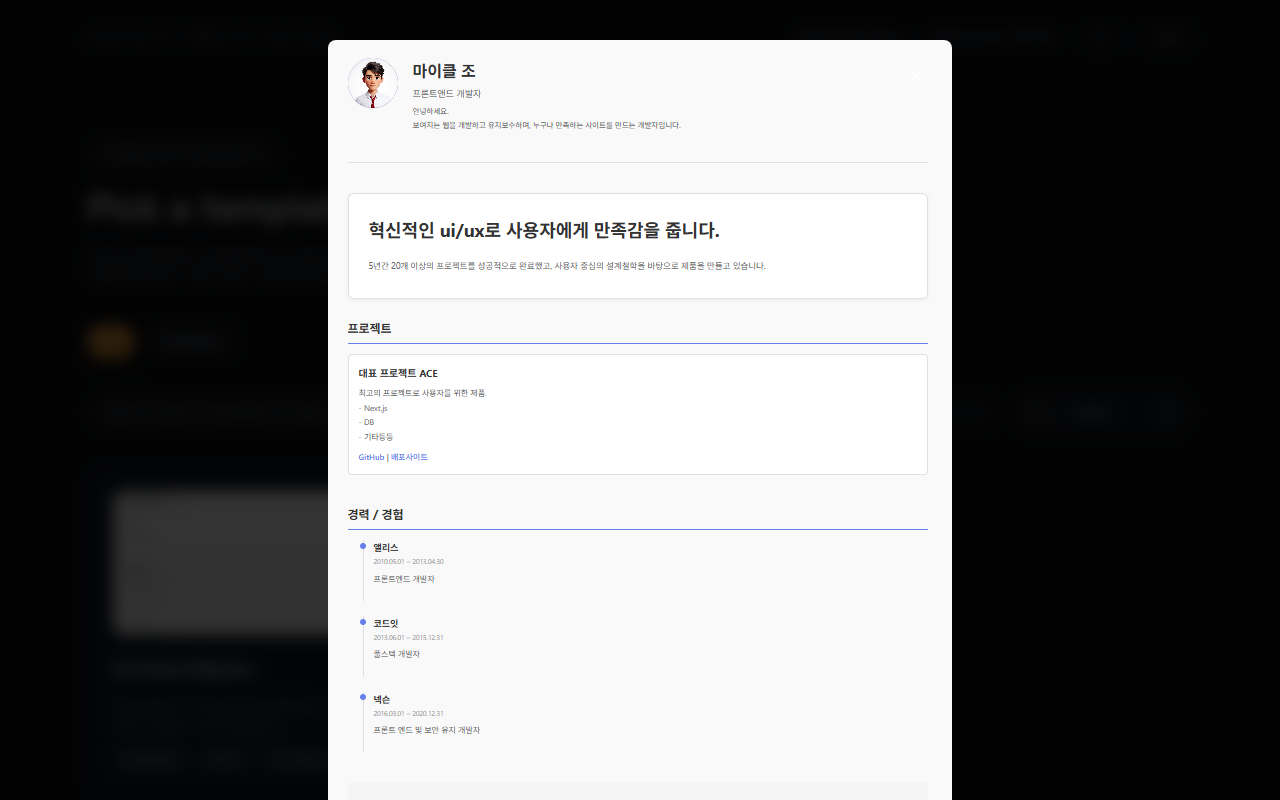
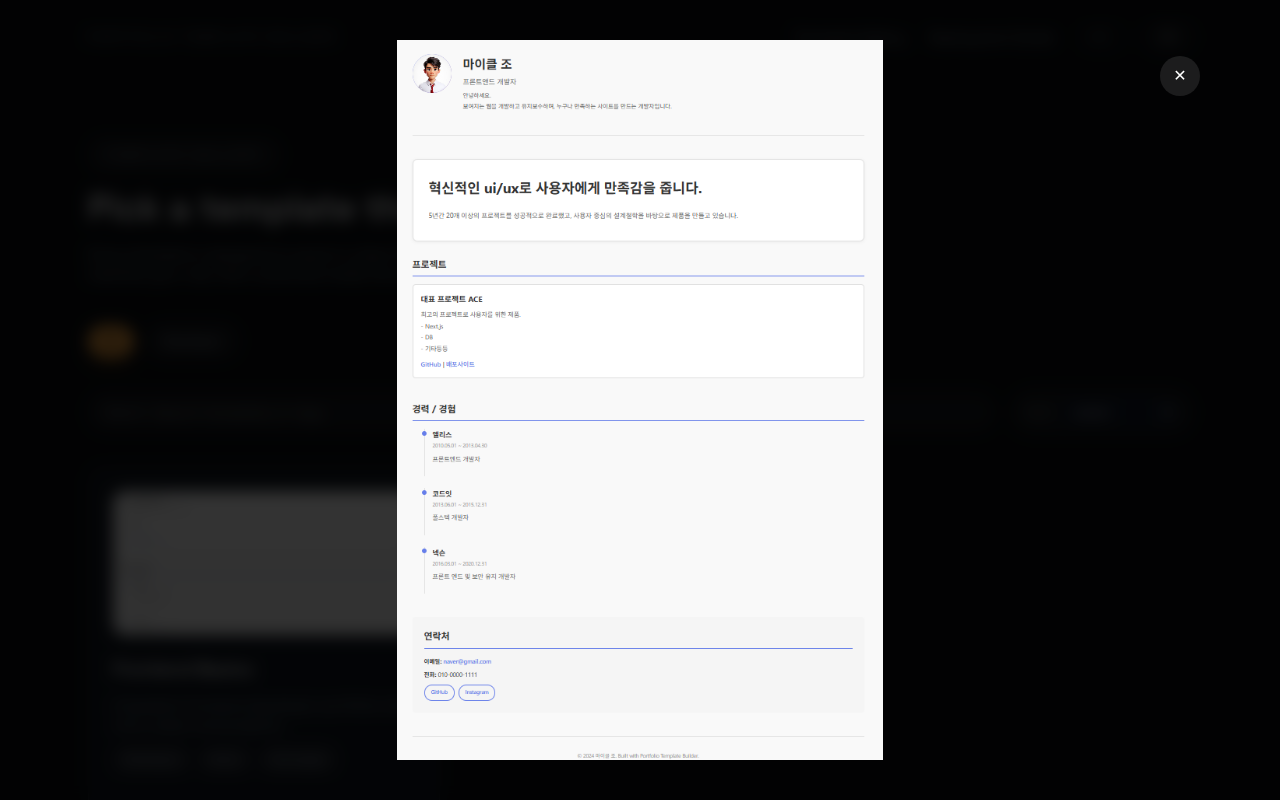
Before and after one commit to yuwonkyu/TemplateGallery, a Next.js app: page /en/templates in a window 1280 px wide. Both pictures are taken after a click on the element 264 px from the left and 563 px from the top of the page. Shown: the top 800 px of the page. Built offline with nearby package versions, Linux system fonts and the light colour scheme.

Commit message:
fix: 이미지 미리보기 모달 크기 및 태그 수정

```diff
--- a/src/app/[locale]/templates/TemplatesGallery.tsx
+++ b/src/app/[locale]/templates/TemplatesGallery.tsx
@@ -55,16 +55,15 @@ const ImageModal = ({
       onClick={onClose}
     >
       <div
-        className="relative max-h-[90vh] max-w-[90vw]"
+        className="relative h-[90vh] w-[90vw]"
         onClick={(e) => e.stopPropagation()}
       >
         <Image
           src={imageUrl}
           alt="Preview"
-          width={1200}
-          height={800}
-          className="h-full w-full object-contain rounded-lg"
-          quality={90}
+          fill
+          className="object-contain rounded-lg"
+          quality={95}
         />
         <button
           onClick={onClose}
```
